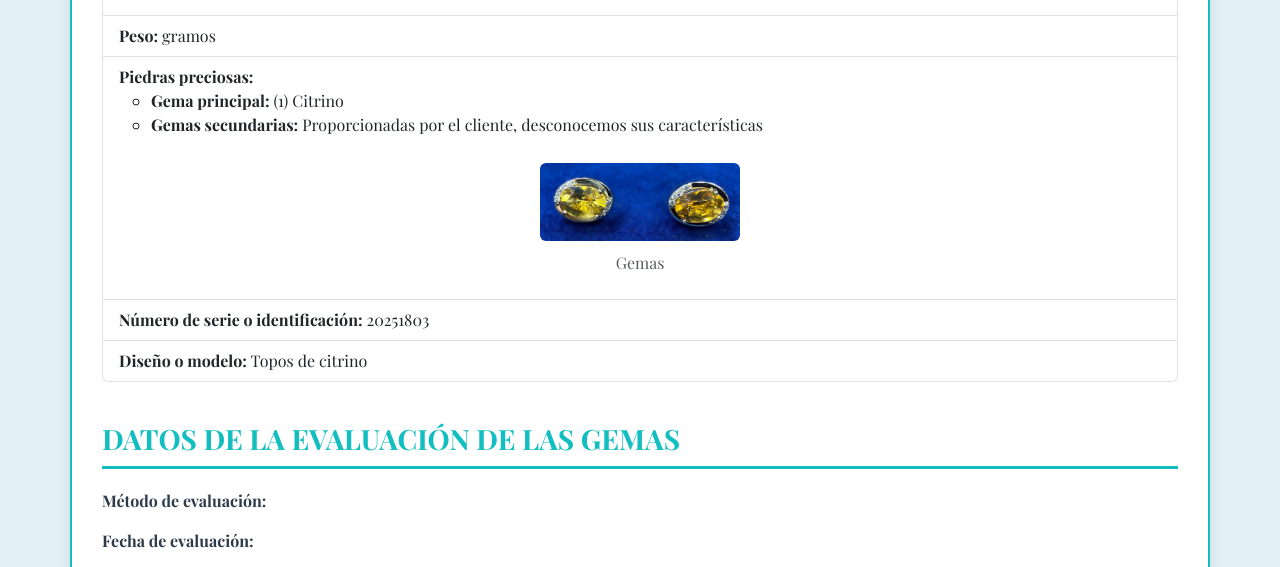
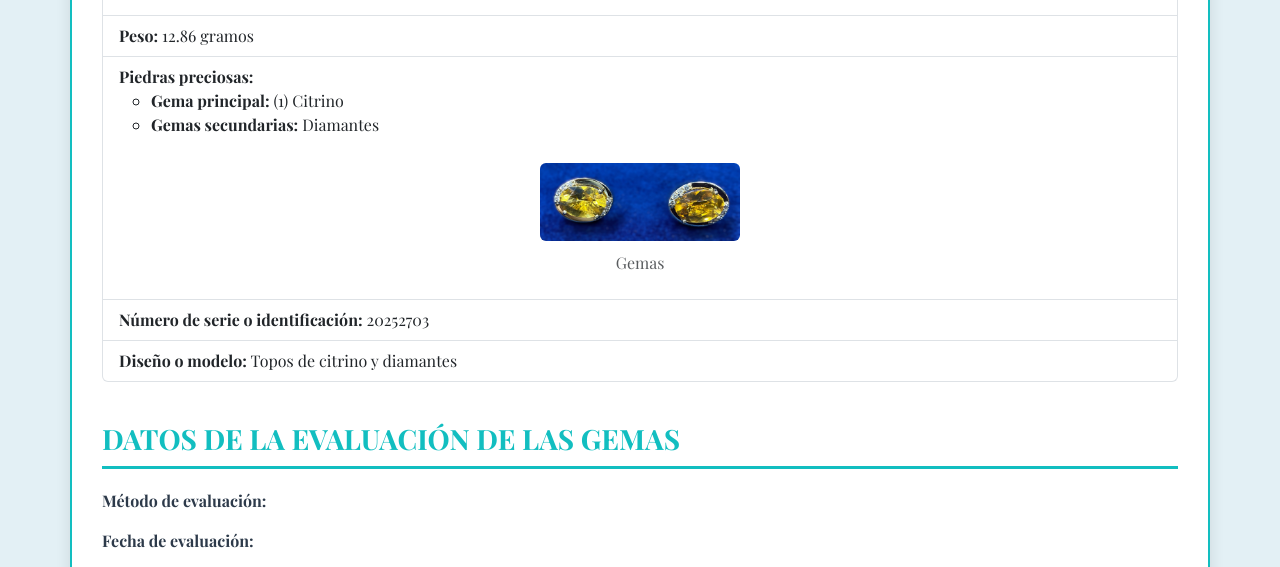
Before and after one commit to RoseVitoJoyeros/Topos-, a plain HTML site: page index.html in a window 1280 px wide. Shown: the part 865-1432 px from the top of the page. Drawn offline with nearby package versions, Linux system fonts and the light colour scheme.

Commit message:
index.html

```diff
--- a/index.html
+++ b/index.html
@@ -116,20 +116,20 @@
         <p class="pie-de-foto">Espectrometría de la caja</p>
     </div>
 </div>
-            <li class="list-group-item"><strong>Peso:</strong> gramos</li>
+            <li class="list-group-item"><strong>Peso:</strong> 12.86 gramos</li>
             <li class="list-group-item">
                 <strong>Piedras preciosas:</strong>
                 <ul>
                     <li><strong>Gema principal:</strong> (1) Citrino </li>
-                    <li><strong>Gemas secundarias:</strong> Proporcionadas por el cliente, desconocemos sus características </li>
+                    <li><strong>Gemas secundarias:</strong> Diamantes </li>
                 </ul>
                 <div class="text-center mt-3">
                     <img src="Gemas topos.jpg" alt="Piedra preciosa 1" class="img-fluid rounded" style="max-width: 200px; margin: 10px;">
                     <p class="text-muted">Gemas</p>
                 </div>
             </li>
-            <li class="list-group-item"><strong>Número de serie o identificación:</strong> 20251803 </li>
-            <li class="list-group-item"><strong>Diseño o modelo:</strong> Topos de citrino </li>
+            <li class="list-group-item"><strong>Número de serie o identificación:</strong> 20252703 </li>
+            <li class="list-group-item"><strong>Diseño o modelo:</strong> Topos de citrino y diamantes </li>
         </ul>
     </section>
         <section class="section">
```
